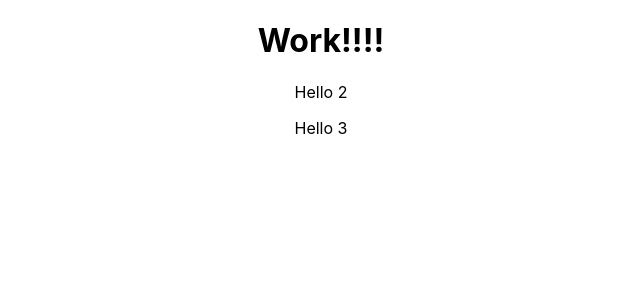
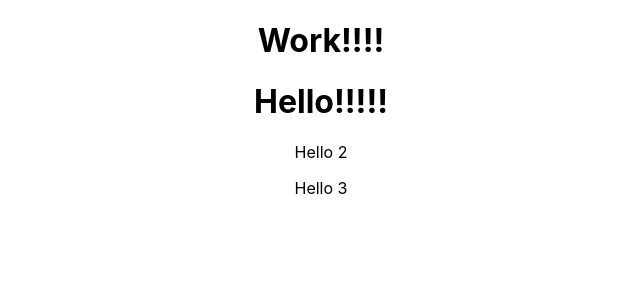
Before and after one commit to ros455/daifreelance, a React (Create React App) app: page / in a window 1280 px wide. Shown: the top 300 px of the page, without its empty margins (319-959 px from the left). Built offline with nearby package versions, Linux system fonts and the light colour scheme.

Commit message:
add hello

```diff
--- a/src/App.js
+++ b/src/App.js
@@ -5,6 +5,7 @@ function App() {
   return (
     <div className="App">
       <h1>Work!!!!</h1>
+      <h1>Hello!!!!!</h1>
       <div><p>Hello 2</p></div>
       <div><p>Hello 3</p></div>
     </div>
```
